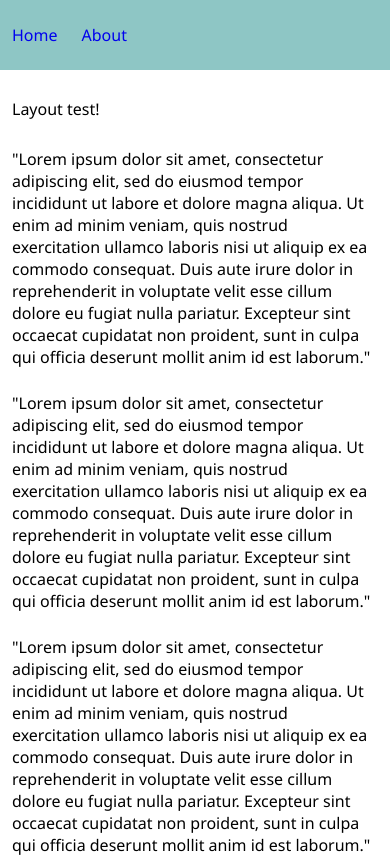
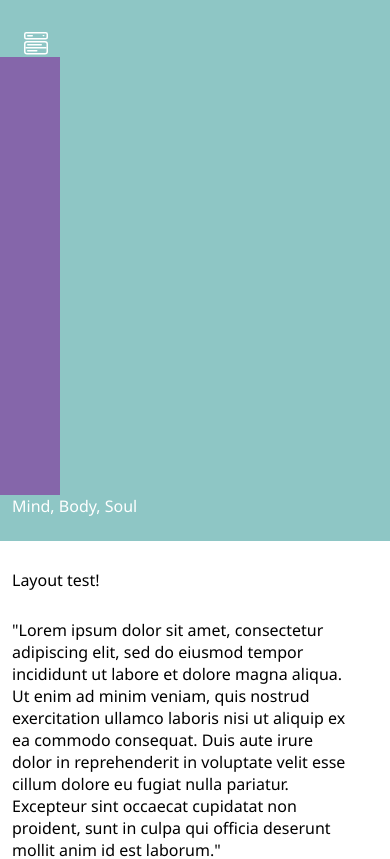
Before and after one commit to bobbygraczyk/mbs, a React (Create React App) app: page / in a window 390 px wide. Shown: the top 859 px of the page. Built offline with nearby package versions, Linux system fonts and the light colour scheme.

Commit message:
Mobile responsive nav [DOESN'T COMPILE]

```diff
--- a/package.json
+++ b/package.json
@@ -6,6 +6,7 @@
     "@testing-library/jest-dom": "^4.2.4",
     "@testing-library/react": "^9.5.0",
     "@testing-library/user-event": "^7.2.1",
+    "bootstrap-icons": "^1.0.0",
     "node-sass": "^4.14.1",
     "react": "^16.13.1",
     "react-dom": "^16.13.1",
--- a/src/App.scss
+++ b/src/App.scss
@@ -57,6 +57,9 @@ nav a:visited {
     width: 33%;
     flex-basis: 33%;
   }
+  .mobile {
+    display: none;
+  }
 }
 
 // @media screen and (max-width: 740px) {
@@ -70,12 +73,28 @@ nav a:visited {
     padding: 12px;
     width: calc(100% - 24px);
   }
-  .col-50 {
-    width: 100%;
+  .col-50, .col-30 {
+    width: calc(100% - 24px);
     flex-basis: 100%;
   }
-  .col-30 {
-    width: 100%;
-    flex-basis: 100%;
+  .nav-open {
+    display: inline-block;
+    font-size: 24px;
+    padding: 0px 12px;
+    position: relative;
+    top: 6px;
+  }
+  .nav-links {
+    height: 100vw;
+    width: 100vw;
+    padding: 24px;
+    background-color: $purple;
+    position: relative;
+    z-index: 2;
+    left: -100vw;
+    transition: position 0.2s ease-in-out;
+  }
+  .nav-links a {
+    display: block;
   }
 }
--- a/src/components/nav.js
+++ b/src/components/nav.js
@@ -5,13 +5,41 @@ import {
 } from "react-router-dom";
 
 class Nav extends React.Component {
+    constructor(props) {
+        super(props);
+        this.nav = React.createRef();
+        this.state = {
+            navOpen: false
+        }
+    }
+    toggleMobileMenu() {
+        console.log(this.nav);
+        if (this.state.navOpen) {
+            this.navOpen.style.left = "-100vw";
+        } else {
+            this.navOpen.style.left = "0px";
+        }
+        this.setState({ navOpen: !this.state.navOpen });
+    }
     render() {
         return (
-            <div class="nav-wrapper">
-                <div class="frame">
+            <div className="nav-wrapper">
+                <div className="frame">
                     <nav>
-                        <Link to='/'>Home</Link>
-                        <Link to='/about'>About</Link>
+                        <div className="nav-open mobile" onClick={() => this.toggleMobileMenu()}>
+                            <svg width="1em" height="1em" viewBox="0 0 16 16" className="bi bi-menu-button-wide" fill="currentColor" xmlns="http://www.w3.org/2000/svg">
+                            <path fillRule="evenodd" d="M0 1.5A1.5 1.5 0 0 1 1.5 0h13A1.5 1.5 0 0 1 16 1.5v2A1.5 1.5 0 0 1 14.5 5h-13A1.5 1.5 0 0 1 0 3.5v-2zM1.5 1a.5.5 0 0 0-.5.5v2a.5.5 0 0 0 .5.5h13a.5.5 0 0 0 .5-.5v-2a.5.5 0 0 0-.5-.5h-13zM14 7H2a1 1 0 0 0-1 1v5a1 1 0 0 0 1 1h12a1 1 0 0 0 1-1V8a1 1 0 0 0-1-1zM2 6a2 2 0 0 0-2 2v5a2 2 0 0 0 2 2h12a2 2 0 0 0 2-2V8a2 2 0 0 0-2-2H2z"/>
+                            <path fillRule="evenodd" d="M15 11H1v-1h14v1zM2 12.5a.5.5 0 0 1 .5-.5h6a.5.5 0 0 1 0 1h-6a.5.5 0 0 1-.5-.5zm0-10a.5.5 0 0 1 .5-.5h3a.5.5 0 0 1 0 1h-3a.5.5 0 0 1-.5-.5zm0 6a.5.5 0 0 1 .5-.5h9a.5.5 0 0 1 0 1h-9a.5.5 0 0 1-.5-.5z"/>
+                            <path d="M12.823 2.823l-.396-.396A.25.25 0 0 1 12.604 2h.792a.25.25 0 0 1 .177.427l-.396.396a.25.25 0 0 1-.354 0z"/>
+                            </svg>
+                        </div>
+                        <div ref={this.nav} className="nav-links">
+                            <Link to='/'>Home</Link>
+                            <Link to='/about'>About</Link>
+                        </div>
+                        <div className="mobile">
+                            <span>Mind, Body, Soul</span>
+                        </div>
                     </nav>
                 </div>
             </div>
--- a/src/views/about.js
+++ b/src/views/about.js
@@ -3,7 +3,7 @@ import React from 'react';
 class About extends React.Component {
     render() {
         return (
-            <div class="frame">
+            <div className="frame">
                 <p>This is the about page</p>
             </div>
         );
--- a/src/views/home.js
+++ b/src/views/home.js
@@ -3,21 +3,21 @@ import React from 'react';
 class Home extends React.Component {
     render() {
         return (
-            <div class="frame">
+            <div className="frame">
                 <p>Layout test!</p>
-                <div class="col-30">
+                <div className="col-30">
                 "Lorem ipsum dolor sit amet, consectetur adipiscing elit, sed do eiusmod tempor incididunt ut labore et dolore magna aliqua. Ut enim ad minim veniam, quis nostrud exercitation ullamco laboris nisi ut aliquip ex ea commodo consequat. Duis aute irure dolor in reprehenderit in voluptate velit esse cillum dolore eu fugiat nulla pariatur. Excepteur sint occaecat cupidatat non proident, sunt in culpa qui officia deserunt mollit anim id est laborum."
                 </div>
-                <div class="col-30">
+                <div className="col-30">
                 "Lorem ipsum dolor sit amet, consectetur adipiscing elit, sed do eiusmod tempor incididunt ut labore et dolore magna aliqua. Ut enim ad minim veniam, quis nostrud exercitation ullamco laboris nisi ut aliquip ex ea commodo consequat. Duis aute irure dolor in reprehenderit in voluptate velit esse cillum dolore eu fugiat nulla pariatur. Excepteur sint occaecat cupidatat non proident, sunt in culpa qui officia deserunt mollit anim id est laborum."
                 </div>
-                <div class="col-30">
+                <div className="col-30">
                 "Lorem ipsum dolor sit amet, consectetur adipiscing elit, sed do eiusmod tempor incididunt ut labore et dolore magna aliqua. Ut enim ad minim veniam, quis nostrud exercitation ullamco laboris nisi ut aliquip ex ea commodo consequat. Duis aute irure dolor in reprehenderit in voluptate velit esse cillum dolore eu fugiat nulla pariatur. Excepteur sint occaecat cupidatat non proident, sunt in culpa qui officia deserunt mollit anim id est laborum."
                 </div>
-                <div class="col-50">
+                <div className="col-50">
                 "Lorem ipsum dolor sit amet, consectetur adipiscing elit, sed do eiusmod tempor incididunt ut labore et dolore magna aliqua. Ut enim ad minim veniam, quis nostrud exercitation ullamco laboris nisi ut aliquip ex ea commodo consequat. Duis aute irure dolor in reprehenderit in voluptate velit esse cillum dolore eu fugiat nulla pariatur. Excepteur sint occaecat cupidatat non proident, sunt in culpa qui officia deserunt mollit anim id est laborum."
                 </div>
-                <div class="col-50">
+                <div className="col-50">
                 "Lorem ipsum dolor sit amet, consectetur adipiscing elit, sed do eiusmod tempor incididunt ut labore et dolore magna aliqua. Ut enim ad minim veniam, quis nostrud exercitation ullamco laboris nisi ut aliquip ex ea commodo consequat. Duis aute irure dolor in reprehenderit in voluptate velit esse cillum dolore eu fugiat nulla pariatur. Excepteur sint occaecat cupidatat non proident, sunt in culpa qui officia deserunt mollit anim id est laborum."
                 </div>
             </div>
```
Also changed, not shown: 1 other file (tests, documents, lock files or other folders).
